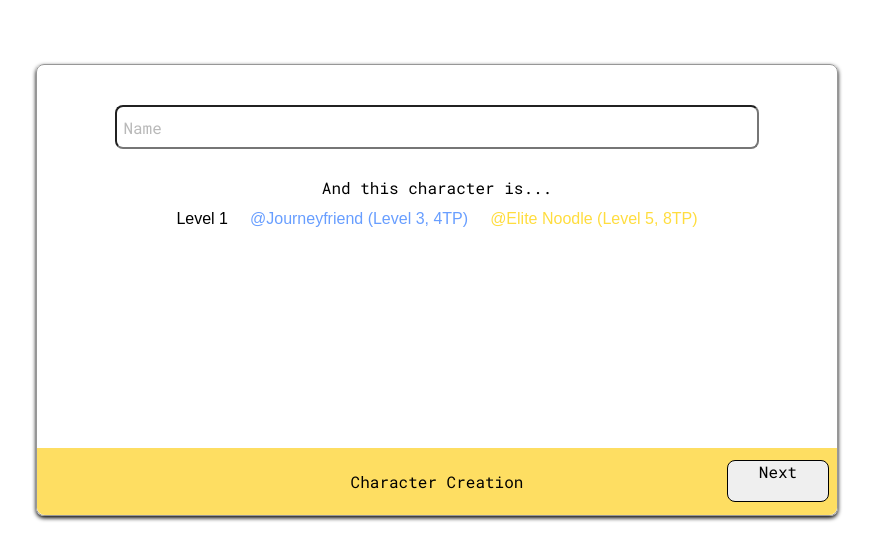
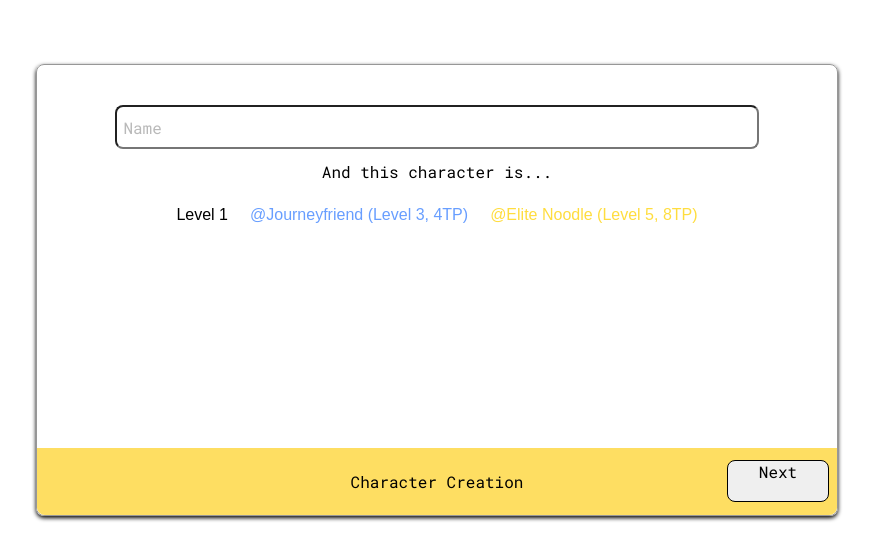
Before and after one commit to kkv263/dndf, a React (Create React App) app: page / in a window 1280 px wide. Shown: the top 560 px of the page, without its empty margins (203-1076 px from the left). Built offline with nearby package versions, Linux system fonts and the light colour scheme.

Commit message:
fix radio

```diff
--- a/src/components/NewChar.js
+++ b/src/components/NewChar.js
@@ -107,13 +107,13 @@ class NewChar extends Component {
       formState = (<form>
         <NameBar placeholder= "Name" type="text" value={this.props.name} onChange={this.handleChange} />
         {!this.props.isFormValid && this.props.name === "" ? <Text size= {'12px'} error >Please enter a name</Text> : null}
-        <LevelCheckBox>
-        <Text> And this character is...</Text>
-        <input onClick={this.handleRadioChange} name="level" type="radio" id="level1" value='1'/>
-        <label  htmlFor="level1" >Level 1</label>
-        <input onClick={this.handleRadioChange} name="level" type="radio" id="level2" value='3'/>
+        <Text mt={'1.5%'}> And this character is...</Text>
+        <LevelCheckBox onClick={this.handleRadioChange}>
+        <input name="level" type="radio" id="level1" value='1'/>
+        <label htmlFor="level1" >Level 1</label>
+        <input name="level" type="radio" id="level2" value='3'/>
         <label style={{'color' : '#689EFF'}} htmlFor="level2" value='3' >@Journeyfriend (Level 3, 4TP)</label >
-        <input onClick={this.handleRadioChange} name="level" type="radio" id="level3" color ="#000" value='5'/>
+        <input name="level" type="radio" id="level3" color ="#000" value='5'/>
         <label style={{'color' : '#FFDD3F'}} htmlFor="level3">@Elite Noodle (Level 5, 8TP)</label >
         </LevelCheckBox>
         {!this.props.isFormValid && this.props.level === 0 ? <Text size= {'12px'} error >Please pick your starting level</Text> : null}
--- a/src/styles/NewChar.style.js
+++ b/src/styles/NewChar.style.js
@@ -45,7 +45,7 @@ text-indent: 1%;
 `
 
 export const LevelCheckBox = styled.div`
-margin-top: 3.5%;
+margin-top: 1.5%;
 & > input[type="radio"] {
     display:none;
 }
```
